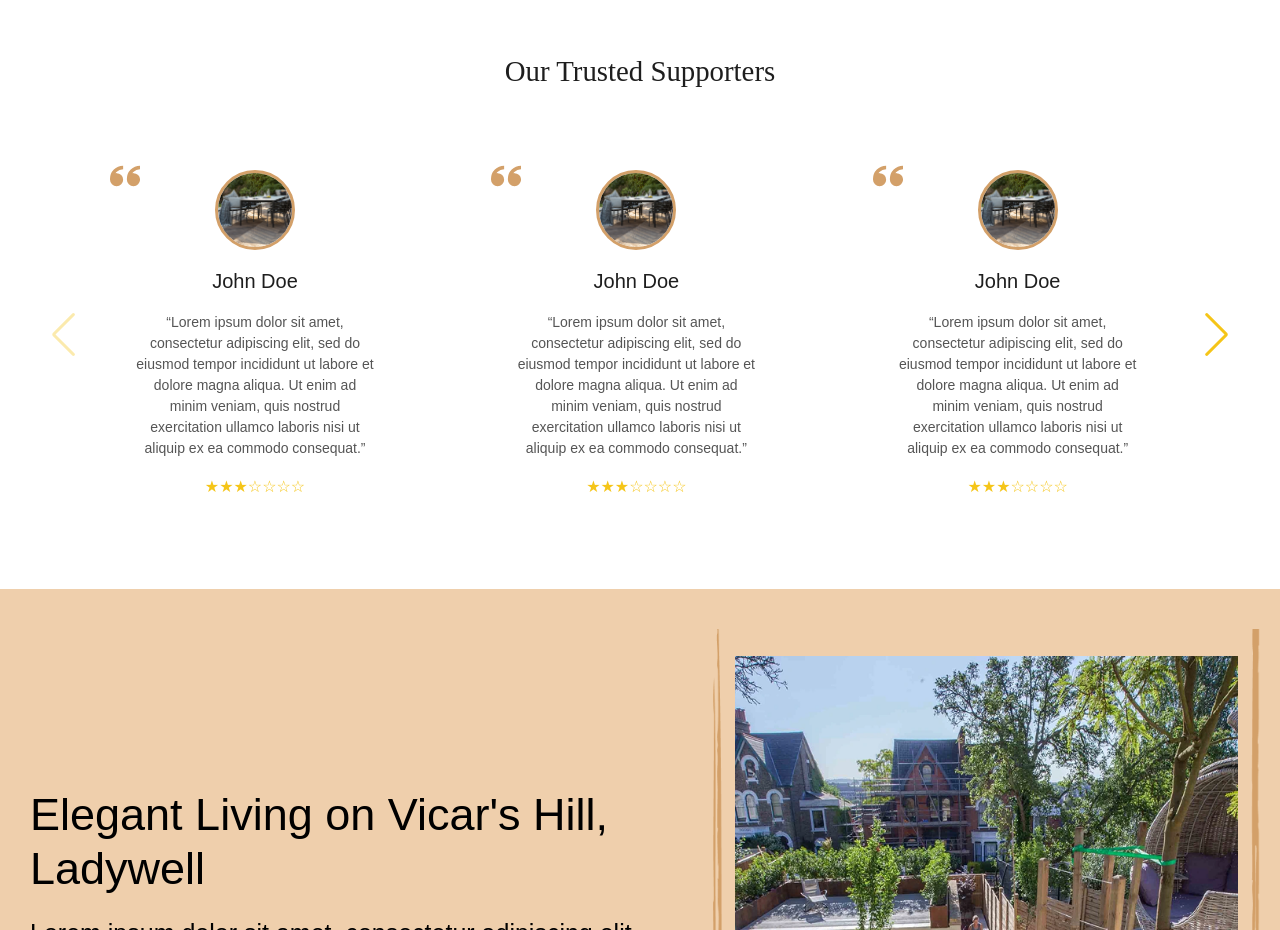
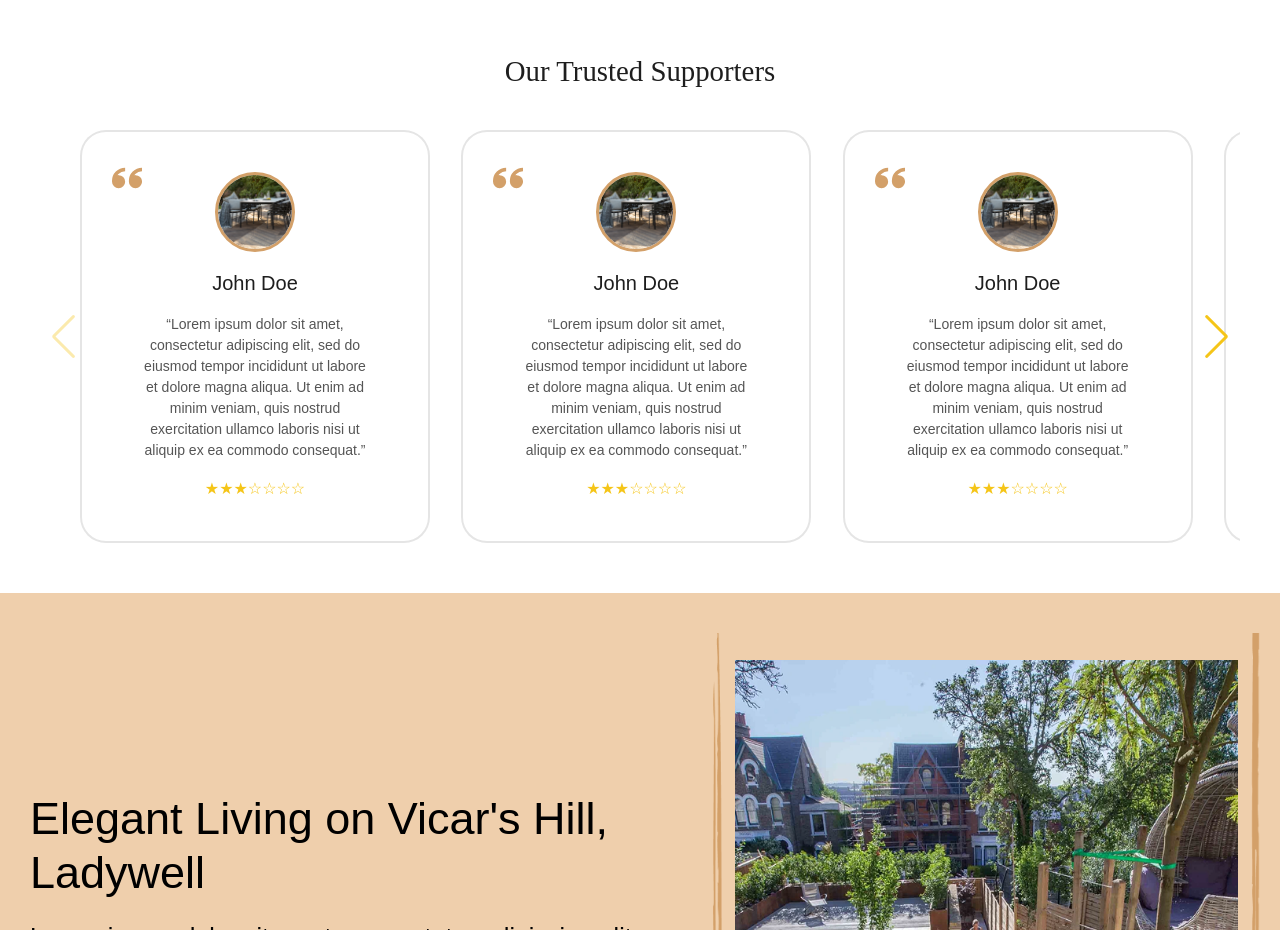
Before and after one commit to AbhiSehjal0925/Millboard-frontend, a Next.js app: page / in a window 1280 px wide. Shown: the part 5780-6710 px from the top of the page. Built offline with nearby package versions, Linux system fonts and the light colour scheme.

Commit message:
13-08-25 Update UI 2nd commit

```diff
--- a/src/app/components/Section5th.tsx
+++ b/src/app/components/Section5th.tsx
@@ -68,6 +68,7 @@ const styles = {
     background: "#fff",
     borderRadius: "26px",
     boxShadow: "px 4px 10px 0px #00000033",
+    border: "2px solid #0000001a",
     display: "flex",
     flexDirection: "column" as const,
     alignItems: "center",
```
